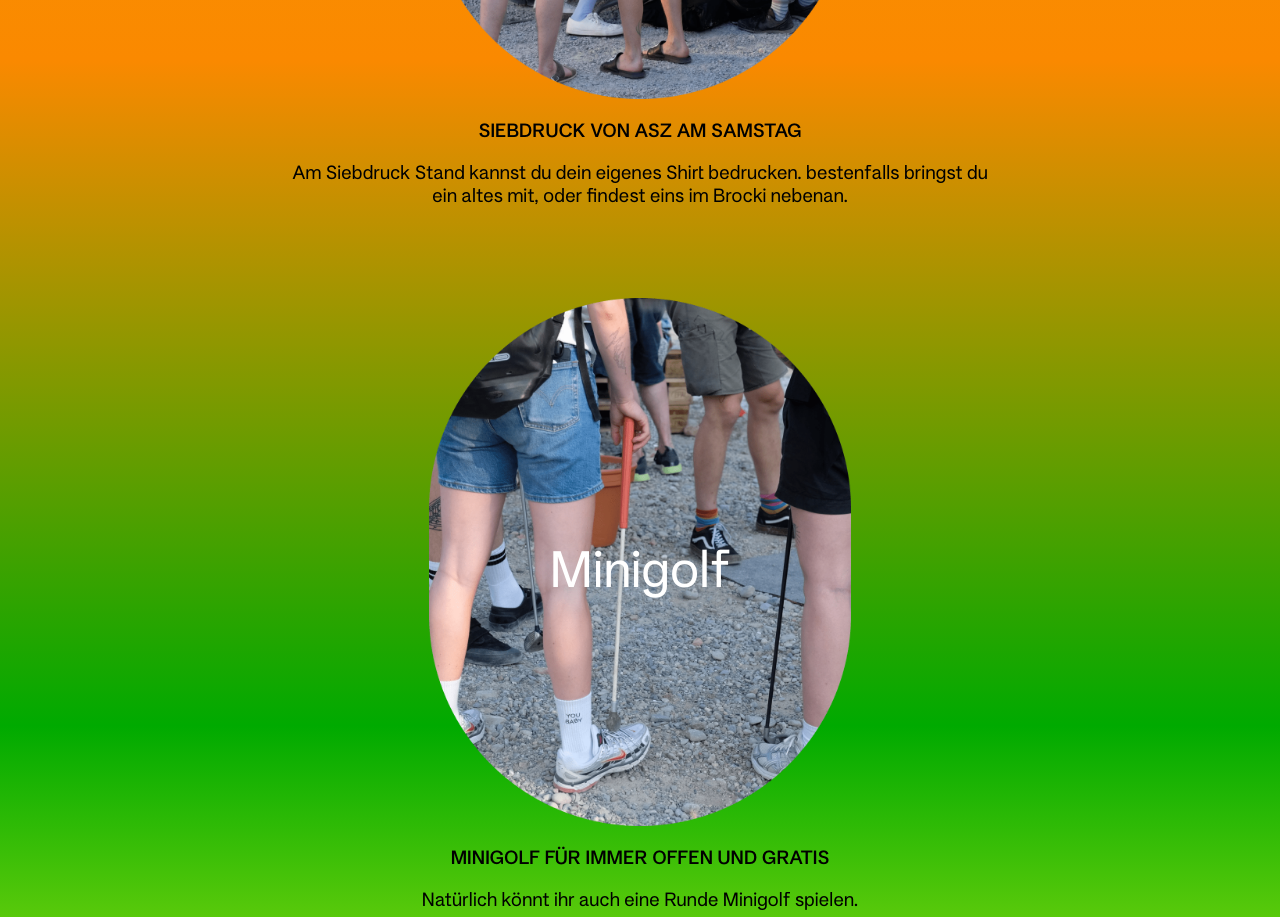
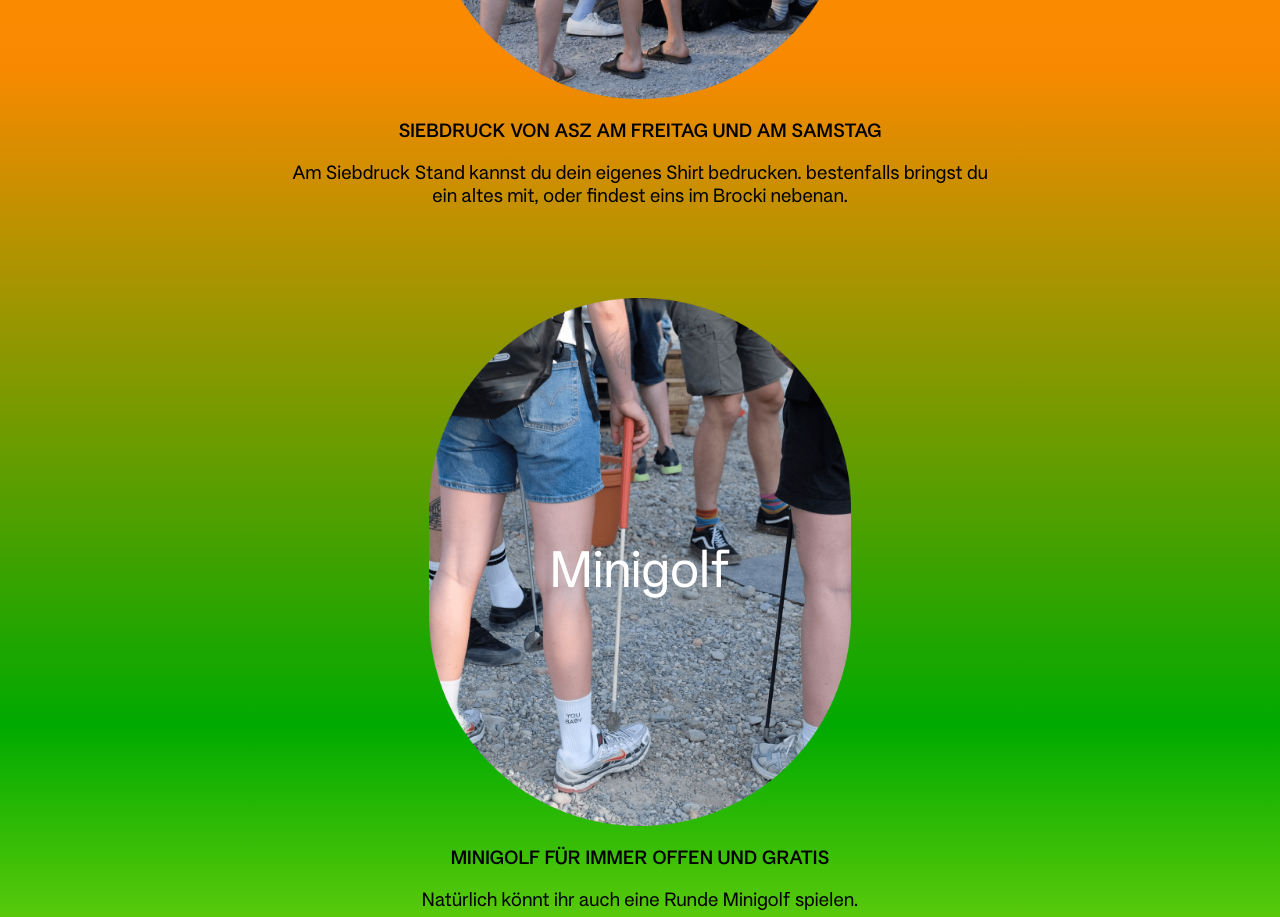
Before and after one commit to Dariush-Mehdiaraghi/minigolf-hard, a SvelteKit app: page /sommer in a window 1280 px wide. Shown: the part 8220-9137 px from the top of the page. Built offline with nearby package versions, Linux system fonts and the light colour scheme.

Commit message:
Update +page.svelte

```diff
--- a/src/routes/sommer/+page.svelte
+++ b/src/routes/sommer/+page.svelte
@@ -134,7 +134,7 @@
       </div>
 
       <div>
-        <h3>Siebdruck von ASZ am Samstag</h3>
+        <h3>Siebdruck von ASZ am Freitag und am Samstag</h3>
         <p>
           Am Siebdruck Stand kannst du dein eigenes Shirt bedrucken. bestenfalls bringst du ein altes mit, oder findest eins im Brocki nebenan.
         </p>
```
